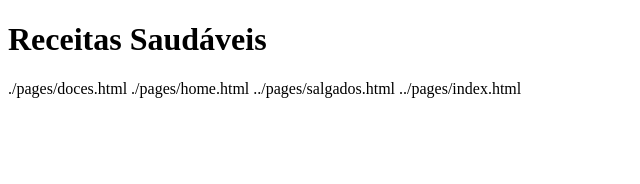
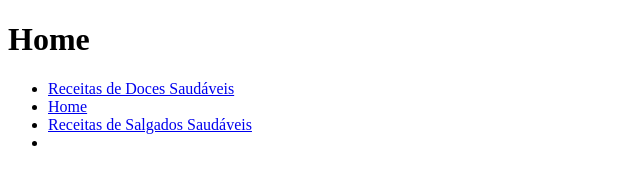
Before and after one commit to EmillyNonato02/atividade-412, a plain HTML site: page paginas/home.html in a window 1280 px wide. Shown: the whole page, without its empty margins (0-640 px from the left). Drawn offline with Linux system fonts and the light colour scheme.

Commit message:
misericorida

```diff
--- a/paginas/home.html
+++ b/paginas/home.html
@@ -6,13 +6,14 @@
     <title>Atividade 412</title>
 </head>
 <body>
-    <h1>Receitas Saudáveis</h1>
+    <h1>Home</h1>
     <header>
-        <nav>
-          ./pages/doces.html
-          ./pages/home.html
-          ../pages/salgados.html
-          ../pages/index.html
+        <nav><ul>
+          <li><a href="./pages/doces.html">Receitas de Doces Saudáveis</a></li>
+          <li><a href="./pages/home.html">Home</a></li>
+          <li><a href="../pages/salgados.html">Receitas de Salgados Saudáveis</a></li>
+          <li><a href="../pages/index.html"></a></li>
+        </ul>
         </nav>
     </header>
 </body>
```
Also changed, not shown: index.html (+6 -4 lines), paginas/doces.html (+6 -4 lines), paginas/salgados.html (+9 -4 lines).
